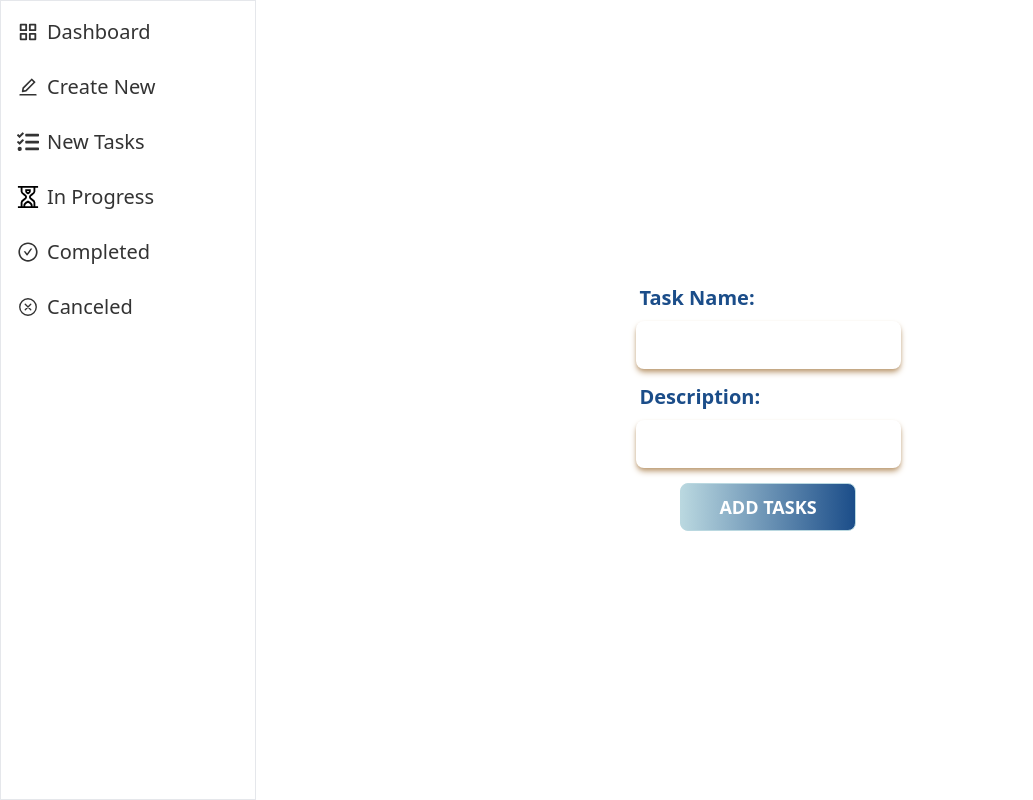
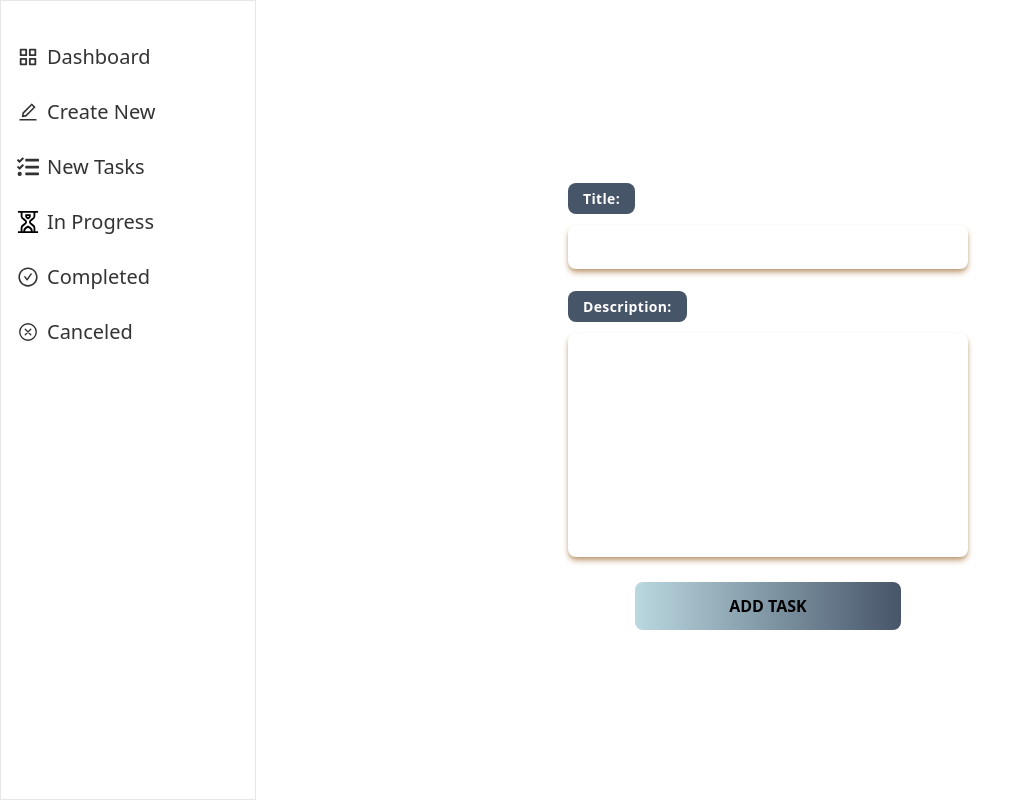
Before and after one commit to MahfujAhsan/task-dashboard, a React (Create React App) app: page /create-new in a window 1280 px wide. Shown: the whole page, without its empty margins (0-1033 px from the left). Built offline with nearby package versions, Linux system fonts and the light colour scheme; no server answers.

Commit message:
progress updated

```diff
--- a/src/App.js
+++ b/src/App.js
@@ -1,4 +1,6 @@
 import { RouterProvider } from "react-router-dom";
+import { ToastContainer } from "react-toastify";
+import 'react-toastify/dist/ReactToastify.css';
 import route from "./Routes/Routes";
 
 
@@ -8,6 +10,7 @@ function App() {
       <RouterProvider router={route}>
 
       </RouterProvider>
+      <ToastContainer />
     </section>
   );
 }
--- a/src/CreateNew/CreateNew.js
+++ b/src/CreateNew/CreateNew.js
@@ -1,48 +1,48 @@
-import { useQuery } from '@tanstack/react-query';
 import React from 'react';
 import { useForm } from 'react-hook-form';
 import { useNavigate } from 'react-router-dom';
+import { toast } from 'react-toastify';
 
 const CreateNew = () => {
     const { register, handleSubmit, formState: { errors } } = useForm();
 
     const navigate = useNavigate();
 
-    const { data: tasks = [], isLoading } = useQuery({
-        queryKey: ['specialty'],
-        queryFn: async () => {
-            const res = await fetch('http://localhost:5000/api/tasks');
-            const data = res.json();
-            return data;
-        }
-    });
-
-    console.log(tasks)
-
     const handleAddDoctor = (data) => {
-
+        fetch("http://localhost:5000/api/tasks", {
+            method: 'POST',
+            headers: {
+                'Content-Type': 'application/json',
+            },
+            body: JSON.stringify(data)
+        })
+        .then((res) => res.json())
+        .then((data) => {
+            toast.success((`${data?.name} is Added Successfully`))
+            navigate("/new-tasks")
+        })
     }
     return (
         <div>
             <form onSubmit={handleSubmit(handleAddDoctor)}>
-                <div className="form-control w-full mx-auto my-[10px]">
-                    <label className="label">
-                        <span className="label-text font-caveat text-[20px] font-bold text-primary mb-[5px]">Task Name:</span>
+                <div className="common__form__control">
+                    <label className="my-[15px]">
+                        <span className="common__input__label">Title:</span>
                     </label>
-                    <input {...register("name", { required: "Name is Required*" })} type="text" className="input w-full shadow-md shadow-accent text-error focus:outline-none" />
-                    {errors.name && <p className="font-caveat text-[20px] mt-[15px] font-bold text-error">{errors.name.message}</p>}
+                    <input {...register("name", { required: "Name is Required*" })} type="text" className="common__inputs px-[20px] py-[10px]" />
+                    {errors.name && <p className="text-[20px] mt-[15px] font-bold text-error">{errors.name.message}</p>}
                 </div>
 
-                <div className="form-control w-full mx-auto my-[10px]">
-                    <label className="label">
-                        <span className="label-text font-caveat text-[20px] font-bold text-primary mb-[5px]">Description:</span>
+                <div className="common__form__control">
+                    <label className="my-[15px]">
+                        <span className="common__input__label">Description:</span>
                     </label>
-                    <input {...register("description", { required: "Description is Required*" })} type="text" className="input w-full shadow-md shadow-accent text-error focus:outline-none" />
-                    {errors.description && <p className="font-caveat text-[20px] mt-[15px] font-bold text-error">{errors.description.message}</p>}
+                    <input {...register("description", { required: "Description is Required*" })} type="text" className="common__inputs py-[100px] px-[20px]" />
+                    {errors.description && <p className="text-[20px] mt-[15px] font-bold text-error">{errors.description.message}</p>}
                 </div>
 
-                <div className="form-control w-8/12 mx-auto my-[10px">
-                    <input type="submit" className="btn bg-gradient-to-r from-neutral to-primary w-full mx-auto font-bold text-[18px] text-white mt-[5px]" value="Add Tasks" />
+                <div className="form-control w-8/12 mx-auto my-[10px]">
+                    <input type="submit" className="input_btn" value="Add Task" />
                 </div>
             </form>
         </div>
--- a/src/DashboardLayout/DashboardLayout.js
+++ b/src/DashboardLayout/DashboardLayout.js
@@ -5,6 +5,7 @@ import { AiOutlineEdit, AiOutlineCheckCircle } from 'react-icons/ai';
 import { FaTasks } from 'react-icons/fa';
 import { GrInProgress } from 'react-icons/gr';
 import { IoCloseCircleOutline } from 'react-icons/io5';
+import "../styles/style.css";
 
 const DashboardLayout = () => {
     return (
@@ -17,32 +18,32 @@ const DashboardLayout = () => {
             <div className="drawer-side">
                 <label htmlFor="my-drawer-2" className="drawer-overlay"></label>
                 <ul className="menu p-4 w-64 bg-base-100 text-base-content border">
-                    <Link className='flex items-center gap-x-[8px]' to='/'>
+                    <Link className='common__flex common__items' to='/'>
                         <BiGridAlt size={22} />
                         <li className='text-[20px]'>Dashboard</li>
                     </Link>
 
-                    <Link className='flex items-center gap-x-[8px] mt-[25px]' to='/create-new'>
+                    <Link className='common__flex common__items' to='/create-new'>
                         <AiOutlineEdit size={22} />
                         <li className='text-[20px]'>Create New</li>
                     </Link>
 
-                    <Link className='flex items-center gap-x-[8px] mt-[25px]' to='/new-tasks'>
+                    <Link className='common__flex common__items' to='/new-tasks'>
                         <FaTasks size={22} />
                         <li className='text-[20px]'>New Tasks</li>
                     </Link>
 
-                    <Link className='flex items-center gap-x-[8px] mt-[25px]' to='/in-progress'>
+                    <Link className='common__flex common__items' to='/in-progress'>
                         <GrInProgress size={22} />
                         <li className='text-[20px]'>In Progress</li>
                     </Link>
 
-                    <Link className='flex items-center gap-x-[8px] mt-[25px]' to='/completed'>
+                    <Link className='common__flex common__items' to='/completed'>
                         <AiOutlineCheckCircle size={22} />
                         <li className='text-[20px]'>Completed</li>
                     </Link>
 
-                    <Link className='flex items-center gap-x-[8px] mt-[25px]' to='/canceled'>
+                    <Link className='common__flex common__items' to='/canceled'>
                         <IoCloseCircleOutline size={22} />
                         <li className='text-[20px]'>Canceled</li>
                     </Link>
--- a/src/InProgress/InProgress.js
+++ b/src/InProgress/InProgress.js
@@ -1,6 +1,8 @@
 import React from 'react';
 
 const InProgress = () => {
+
+
     return (
         <div>
             <p>In Progress</p>
--- /dev/null
+++ b/src/NewTasks/NewTask.js
@@ -0,0 +1,55 @@
+import React from 'react';
+import { AiOutlineCheckCircle } from 'react-icons/ai';
+import { GiSandsOfTime } from 'react-icons/gi';
+import { IoCloseCircleOutline } from 'react-icons/io5';
+import { toast } from 'react-toastify';
+
+const NewTask = ({ task }) => {
+    const {name, description} = task;
+
+    const setToProgress = async (task) => {
+        // console.log(task)
+        const newFormData = {
+            name: task.name,
+            description: task.description,
+            inprogress: true,
+        };
+        try{
+            await fetch(`http://localhost:5000/api/tasks/${task._id}`, {
+                method: "PATCH",
+                headers: {
+                    'Content-Type': 'application/json',
+                },
+                body: JSON.stringify(newFormData)
+            })
+            .then(res => res.json())
+            .then(data => {
+                toast.success((`${data?.name} is In Progress!`))
+            })
+        }
+        catch(error) {
+            toast(error.message);
+        }
+    }
+
+    return (
+        <div className='w-[300px] bg-stone-600 py-[50px] rounded-lg px-[15px] text-[#fff] shadow-lg relative'>
+            <h3><span className='font-bold text-black tracking-wider'>Title: </span>{name}</h3>
+            <p><span className='font-bold text-black tracking-wider'>Description: </span>{description}</p>
+
+            <div className='absolute right-2 bottom-2'>
+                <button onClick={() => setToProgress(task)} className='hover:text-stone-900'>
+                    <GiSandsOfTime size={20} />
+                </button>
+                <button className='mx-[8px] hover:text-stone-900'>
+                    <AiOutlineCheckCircle size={20}/>
+                </button>
+                <button className='hover:text-stone-900'>
+                    <IoCloseCircleOutline size={20}/>
+                </button>
+            </div>
+        </div>
+    );
+};
+
+export default NewTask;
--- a/src/NewTasks/NewTasks.js
+++ b/src/NewTasks/NewTasks.js
@@ -1,10 +1,27 @@
+import { useQuery } from '@tanstack/react-query';
 import React from 'react';
+import NewTask from './NewTask';
 
 const NewTasks = () => {
+    const { data: tasks = [], isLoading } = useQuery({
+        queryKey: ['tasks'],
+        queryFn: async () => {
+            const res = await fetch('http://localhost:5000/api/tasks');
+            const data = res.json();
+            return data;
+        }
+    });
+
+    if (isLoading) {
+        return <p>Loading...</p>
+    };
+
     return (
-        <div>
-            <p>New Tasks</p>
-        </div>
+        <section className='grid grid-cols-3 gap-x-[15px] gap-y-[30px] text-center'>
+            {
+                tasks.map((task) => <NewTask key={task._id} task={task} />)
+            }
+        </section>
     );
 };
 
--- a/src/index.js
+++ b/src/index.js
@@ -12,8 +12,6 @@ const queryClient = new QueryClient();
 const root = ReactDOM.createRoot(document.getElementById('root'));
 root.render(
   <QueryClientProvider client={queryClient}>
-    <React.StrictMode>
       <App />
-    </React.StrictMode>
   </QueryClientProvider>
 );
--- /dev/null
+++ b/src/styles/style.css
@@ -0,0 +1,23 @@
+.common__flex {
+    @apply flex items-center gap-x-[8px] mt-[25px]
+}
+
+.common__items {
+    @apply hover:text-blue-900 hover:pl-[10px] hover:border-l-[5px] border-blue-900
+}
+
+.common__form__control {
+    @apply form-control w-full mx-auto my-[10px]
+}
+
+.common__input__label {
+    @apply label-text text-[14px] font-bold text-white mb-[5px] bg-slate-600 px-[15px] py-[6px] rounded-lg tracking-wide
+}
+
+.common__inputs {
+    @apply w-[400px] shadow-md shadow-accent focus:outline-none rounded-lg
+}
+
+.input_btn {
+    @apply btn bg-gradient-to-r from-neutral to-slate-600 w-full mx-auto font-bold text-[16px] text-black mt-[15px] border-none uppercase
+}
```
